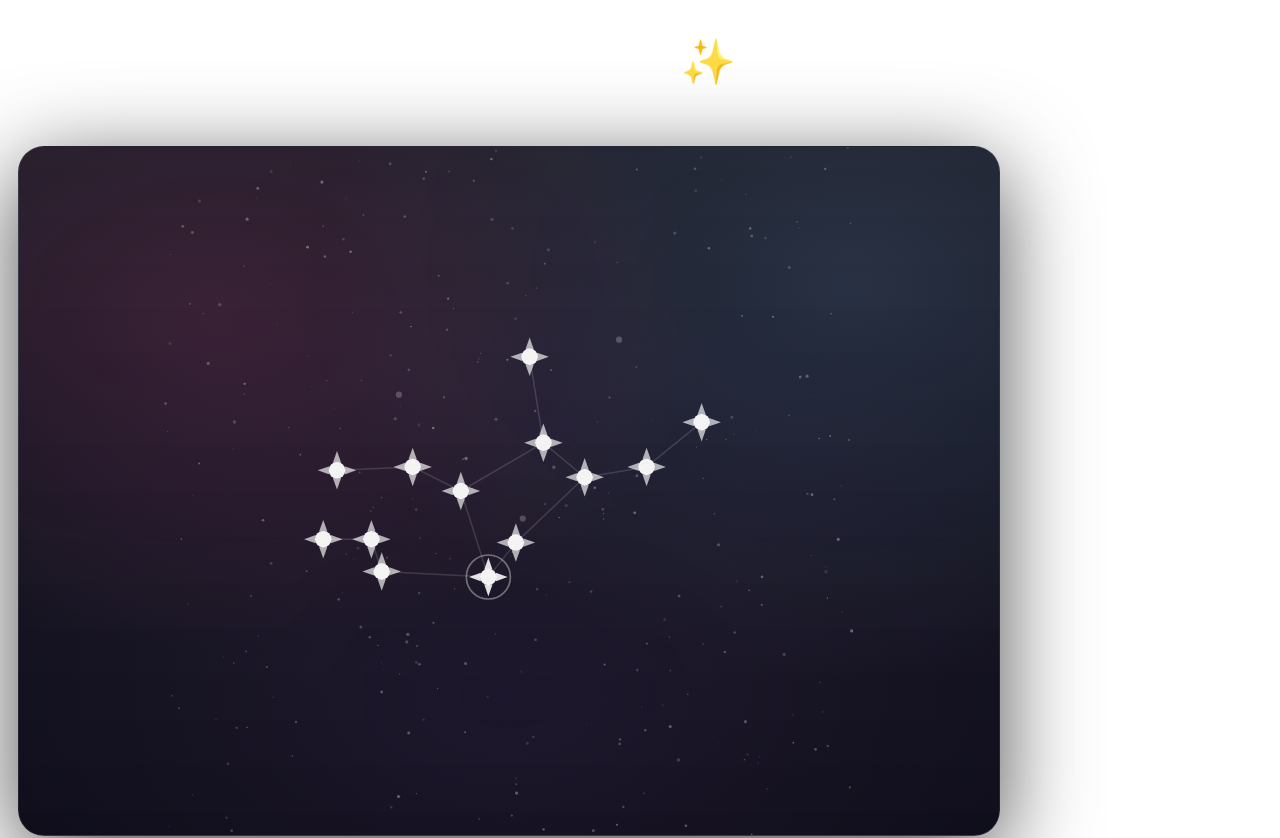
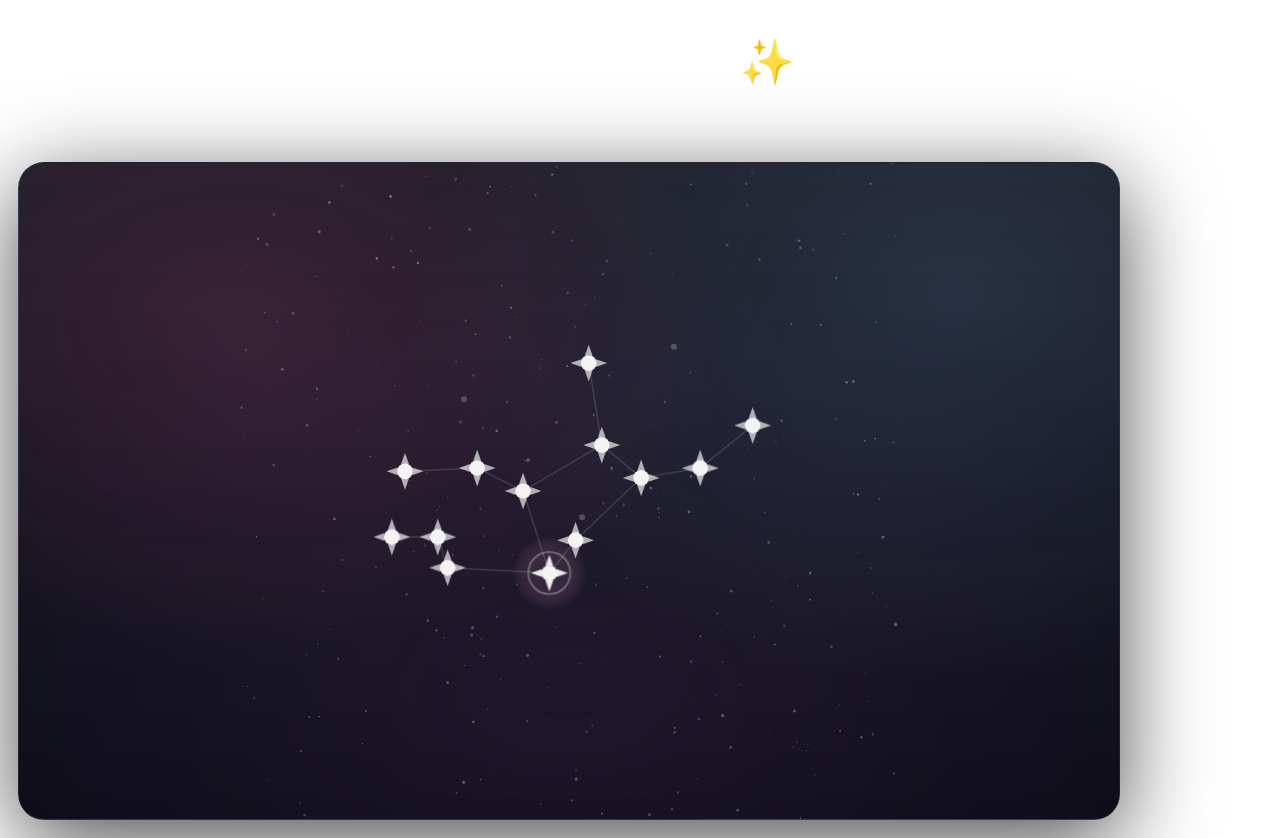
Before and after one commit to KitsuneGhost/Valentines_Gift, a React (Vite) app: page / in a window 1280 px wide. Shown: the top 838 px of the page. Built offline with nearby package versions, Linux system fonts and the light colour scheme.

Commit message:
halo behind spica

```diff
--- a/src/App.css
+++ b/src/App.css
@@ -1,9 +1,22 @@
+/* =========================
+   Layout / Page
+   ========================= */
+
 .page {
   max-width: 1100px;
   margin: 0 auto;
   padding: 28px 18px 40px;
   text-align: center;
   color: rgba(255,255,255,0.92);
+
+  /* hard-center children (sky especially) */
+  display: flex;
+  flex-direction: column;
+  align-items: center;
+}
+
+.hero {
+  width: 100%;
 }
 
 .hero h1 {
@@ -16,18 +29,27 @@
   color: rgba(255,255,255,0.72);
 }
 
+/* =========================
+   Sky (centered + larger)
+   ========================= */
+
 .sky {
   position: relative;
   margin: 22px auto 0;
-  width: min(92vw, 980px);
-  height: min(86vh, 920px);
+
+  /* center + responsive size */
+  width: min(96vw, 1100px);
+  height: min(82vh, 820px);
+
   border-radius: 26px;
   overflow: hidden;
+
   background:
           radial-gradient(900px 600px at 20% 25%, rgba(255, 80, 170, 0.14), transparent 55%),
           radial-gradient(900px 650px at 85% 20%, rgba(120, 180, 255, 0.14), transparent 60%),
           radial-gradient(1100px 700px at 50% 80%, rgba(200, 120, 255, 0.08), transparent 60%),
           linear-gradient(180deg, rgba(10,10,20,0.92), rgba(7,7,18,0.98));
+
   border: 1px solid rgba(255,255,255,0.08);
   box-shadow: 0 22px 90px rgba(0,0,0,0.7);
 }
@@ -38,17 +60,25 @@
   display: block;
 }
 
+/* =========================
+   Constellation lines
+   ========================= */
+
 .line {
   stroke: rgba(255,255,255,0.14);
   stroke-width: 0.22;
   filter: drop-shadow(0 0 6px rgba(255,255,255,0.10));
 }
 
+/* =========================
+   Stars
+   ========================= */
+
 .starG {
   cursor: pointer;
 }
 
-/* stable hit target */
+/* stable hit target (prevents “escaping cursor” issues) */
 .hit {
   fill: transparent !important;
   stroke: transparent !important;
@@ -56,7 +86,7 @@
   pointer-events: all;
 }
 
-/* ring: only visible on anchor because other rings have r=0 */
+/* ring: you said only Spica should have it (others have r=0 in JSX) */
 .ring {
   pointer-events: none;
   fill: transparent;
@@ -87,23 +117,53 @@
 .glow { fill: rgba(255,255,255,0.14); }
 .core { fill: rgba(255,255,255,0.95); }
 
-/* Spica glow stronger */
+/* =========================
+   Spica (anchor) — halo glow behind
+   ========================= */
+
+/* overall pop */
 .starG.anchor {
   filter: drop-shadow(0 0 26px rgba(255, 200, 230, 0.45));
 }
-.starG.anchor .ray { fill: rgba(255,255,255,0.88); }
-.starG.anchor .glow { fill: rgba(255,255,255,0.18); }
 
-/* Halo for Spica */
+.starG.anchor .ray {
+  fill: rgba(255,255,255,0.90);
+}
+
+.starG.anchor .glow {
+  fill: rgba(255,255,255,0.18);
+}
+
+/* This is your “bloom behind” element.
+   (Make sure in JSX the <circle className="halo" .../> is BEFORE ring/starVisual so it sits behind.) */
 .halo {
-  fill: rgba(255, 180, 220, 0.10);
-  filter: blur(0.25px) drop-shadow(0 0 22px rgba(255, 150, 220, 0.22));
+  opacity: 1;
+  fill: rgba(255, 170, 220, 0.12);
+  filter:
+          blur(0.6px)
+          drop-shadow(0 0 26px rgba(255, 140, 210, 0.30))
+          drop-shadow(0 0 46px rgba(255, 140, 210, 0.16));
+}
+
+/* Optional: subtle pulse, feels alive but not annoying */
+@keyframes spicaPulse {
+  0%, 100% { opacity: 0.85; transform: scale(1); }
+  50% { opacity: 1; transform: scale(1.03); }
+}
+
+.starG.anchor .halo {
+  transform-origin: center;
+  transform-box: fill-box;
+  animation: spicaPulse 3.2s ease-in-out infinite;
 }
 
 /* support stars */
 .supportCore { fill: rgba(255,255,255,0.22); }
 
-/* modal */
+/* =========================
+   Modal
+   ========================= */
+
 .overlay {
   position: fixed;
   inset: 0;
@@ -122,22 +182,51 @@
   box-shadow: 0 24px 110px rgba(0,0,0,0.7);
   padding: 18px 18px 16px;
   text-align: left;
+
+  /* for absolute-positioned close button */
+  position: relative;
 }
 
 .modal h2 { margin: 6px 0 4px; }
 .note { margin-top: 10px; line-height: 1.55; }
 
+/* close button: perfectly centered X */
 .x {
-  float: right;
+  position: absolute;
+  top: 12px;
+  right: 12px;
+
   border: 1px solid rgba(255,255,255,0.14);
   background: rgba(255,255,255,0.08);
-  color: white;
+  color: rgba(255,255,255,0.92);
+
   width: 34px;
   height: 34px;
   border-radius: 12px;
+
+  display: grid;
+  place-items: center;
+
   cursor: pointer;
+  line-height: 1;
+  font-size: 18px;
+
+  transition: transform 0.15s ease, background 0.15s ease, border-color 0.15s ease;
 }
 
-/* letter */
+.x:hover {
+  transform: scale(1.04);
+  background: rgba(255,255,255,0.12);
+  border-color: rgba(255,255,255,0.20);
+}
+
+/* =========================
+   Letter section
+   ========================= */
+
 .h2 { margin: 18px 0 6px; font-size: 26px; letter-spacing: -0.3px; }
-.letterSection { margin: 24px auto 10px; width: min(92vw, 980px); }
+
+.letterSection {
+  margin: 24px auto 10px;
+  width: min(92vw, 980px);
+}
--- a/src/App.jsx
+++ b/src/App.jsx
@@ -122,9 +122,8 @@ export default function App() {
                             onClick={() => !traceMode && setSelectedId(m.id)}
                         >
                             <circle className="hit" r="4.2" />
-                            {m.type === "anchor" && (
-                                <circle className="ring" r="3.2" />
-                            )}
+                            {m.type === "anchor" && <circle className="halo" r="5" />}
+                            {m.type === "anchor" && <circle className="ring" r="3.2" />}
                             <g className="starVisual">
                                 <polygon
                                     points="0,-2.8 0.6,-1.1 -0.6,-1.1"
```
